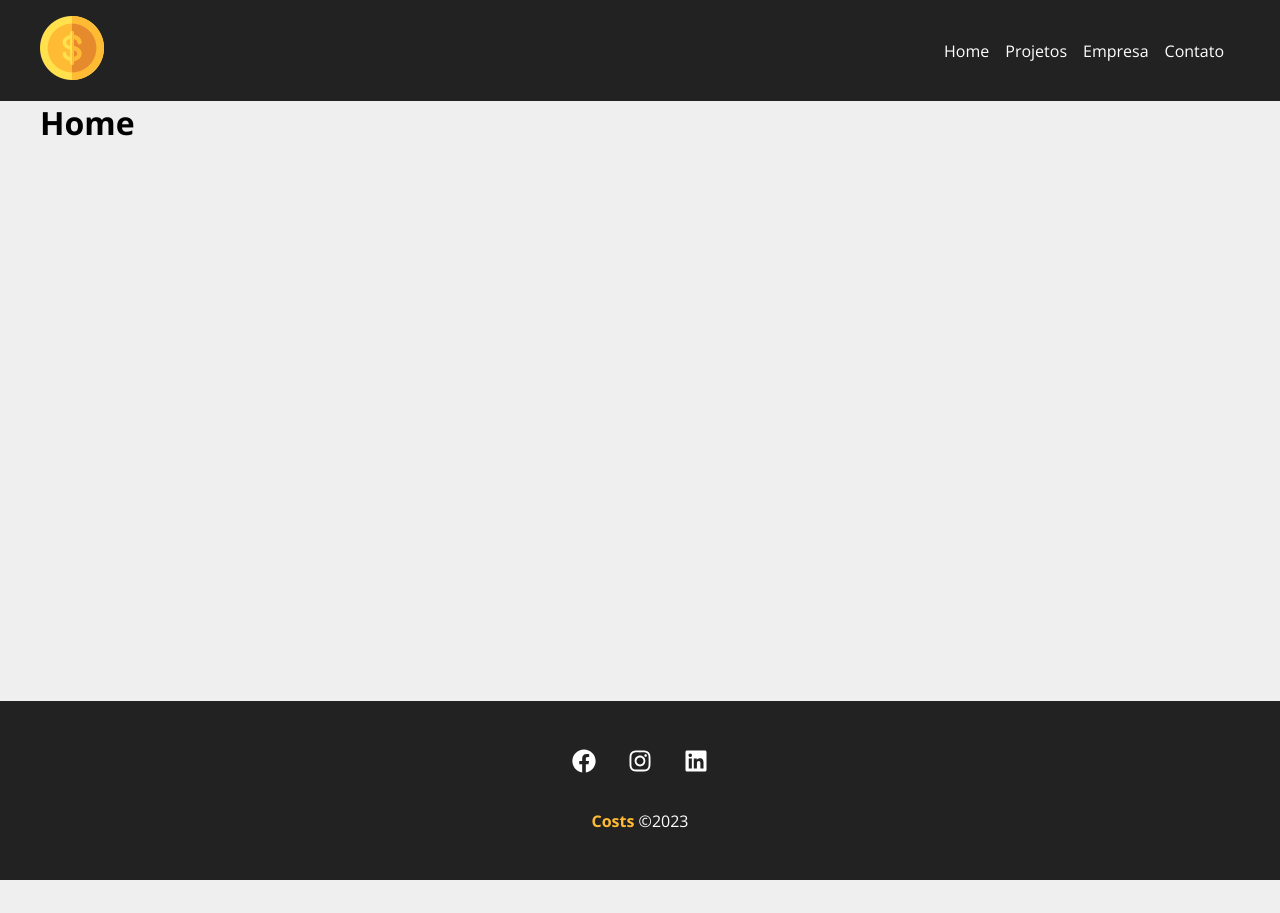
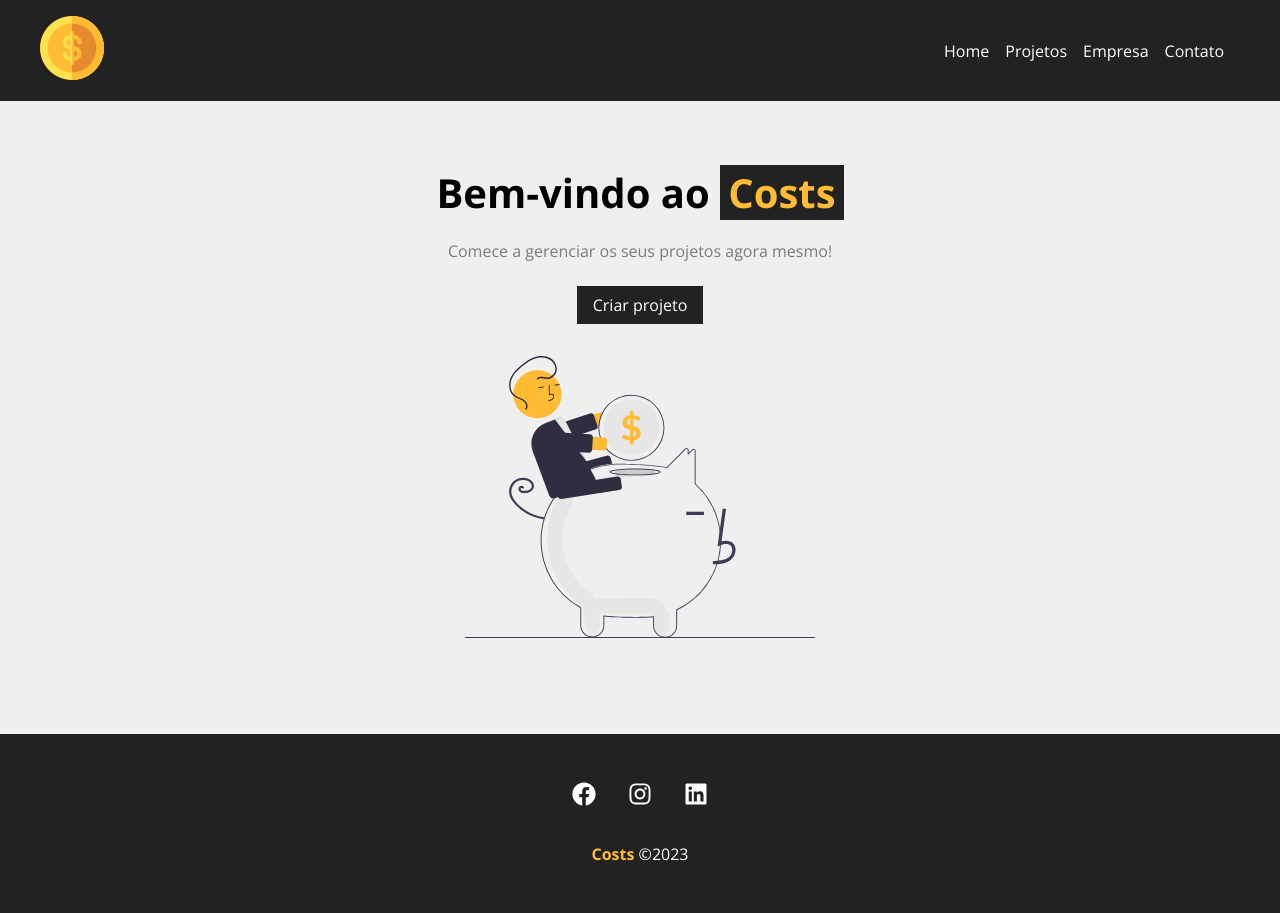
Before and after one commit to estevaosilva7/Costs-React, a React (Create React App) app in the folder costs/: page / in a window 1280 px wide. Before the commit the page ends 880 px from the top, so only its background shows below. Built offline with nearby package versions, Linux system fonts and the light colour scheme.

Commit message:
Criando a home

```diff
--- /dev/null
+++ b/costs/src/components/layout/LinkButton.js
@@ -0,0 +1,12 @@
+import { Link } from 'react-router-dom'
+import styles from './LinkButton.module.css'
+
+function LinkButton({to, text}) {
+    return (
+        <Link className= {styles.btn} to={to} >
+            {text}
+        </Link>
+    )
+}
+
+export default LinkButton
--- /dev/null
+++ b/costs/src/components/layout/LinkButton.module.css
@@ -0,0 +1,11 @@
+.btn {
+    background-color: #222;
+    color:  #fff;
+    padding:  0.5em 1em;
+    text-decoration:  none;
+    transition: 0.5s;
+}
+
+.btn:hover {
+    color: #ffbb33;
+}
--- a/costs/src/components/pages/Home.js
+++ b/costs/src/components/pages/Home.js
@@ -1,8 +1,17 @@
+import styles from './Home.module.css'
+import savings from '../../img/savings.svg'
+import LinkButton from '../layout/LinkButton'
+
 function Home() {
     return(
-        <div>
-            <h1> Home</h1>
-        </div>
+        <section className={styles.home_container} >
+            <h1>
+                Bem-vindo ao <span>Costs</span>
+            </h1>
+            <p> Comece a gerenciar os seus projetos agora mesmo!</p>
+            <LinkButton to="/newproject" text="Criar projeto"/>
+            <img src={savings} alt="Costs" />
+        </section>
     )
 }
 
--- /dev/null
+++ b/costs/src/components/pages/Home.module.css
@@ -0,0 +1,29 @@
+.home_container {
+    width: 100%;
+    display: flex;
+    flex-direction: column;
+    align-items: center;
+    justify-content: center;
+    padding: 4em;
+}
+
+.home_container h1 {
+    font-size: 2.5em;
+    margin-bottom: 0.5em;
+}
+
+.home_container h1 span {
+    color: #ffbb33;
+    padding: 0 0.2em;
+    background-color: #222;
+}
+
+.home_container p {
+    margin-bottom: 1.5em;
+    color: #7b7b7b;
+}
+
+.home_container img {
+    width: 350px;
+    margin: 2em 0;
+}
```
